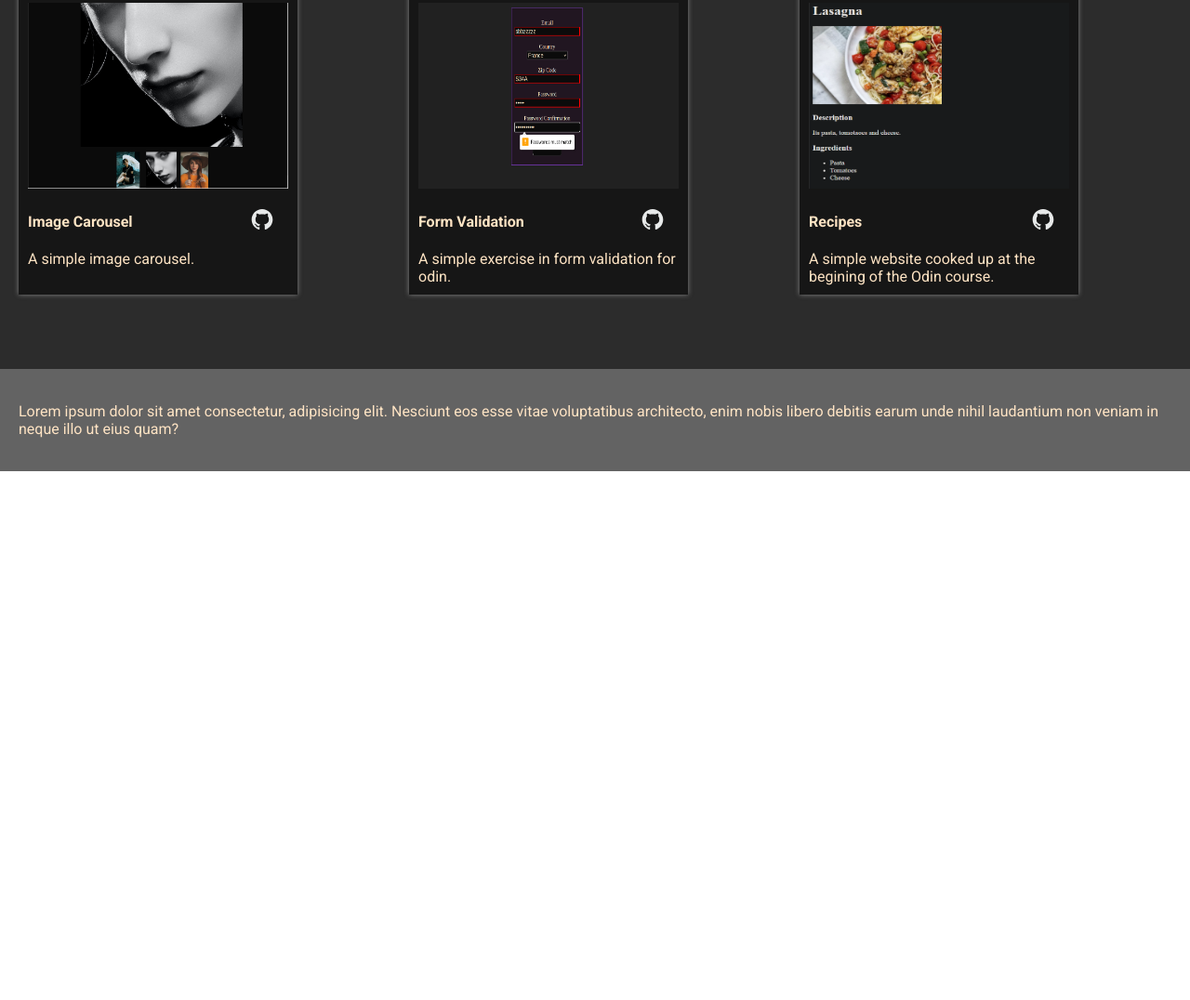
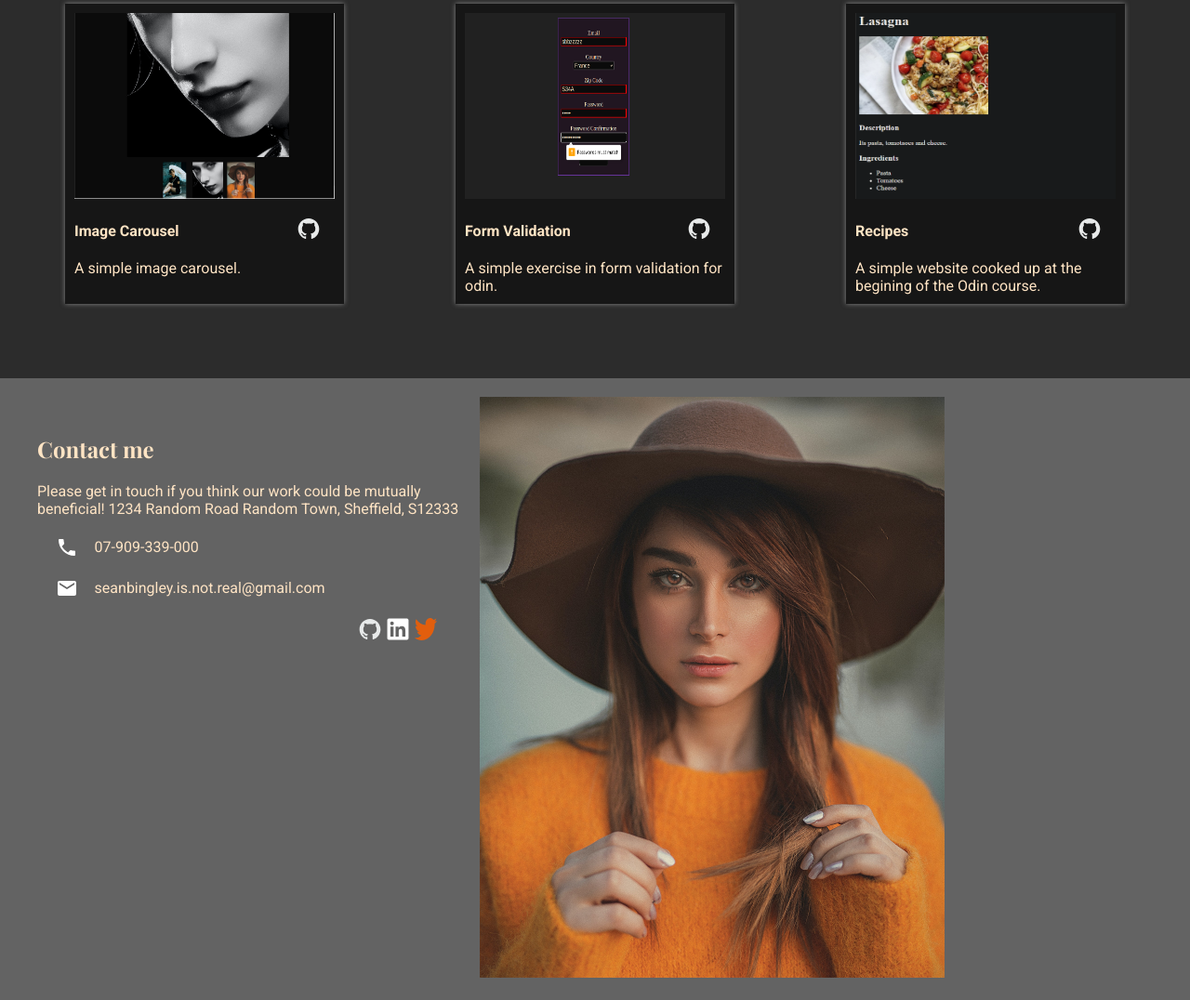
Before and after one commit to sbingley22/odin-profile-page, a plain HTML site: page index.html in a window 1280 px wide. Shown: the part 1025-2101 px from the top of the page at 93% size. Before the commit the page ends 1532 px from the top, so only its background shows below. Drawn offline with nearby package versions, Linux system fonts and the light colour scheme.

Commit message:
completed about section and responsive design for tablet and phone

```diff
--- a/index.html
+++ b/index.html
@@ -24,10 +24,10 @@
         <div class="about-me-container">
           <h1>About me</h1>
           <p>
-            Lorem ipsum, dolor sit amet consectetur adipisicing elit. Ab dolore
-            ad, debitis repellat eum ipsa similique nesciunt quisquam
-            exercitationem sit inventore quas facilis optio, voluptates voluptas
-            illum ipsam explicabo tenetur.
+            I am looking for work in the field of software developemnet using
+            languages / frameworks such as JS, React, Python. I have a Second
+            Class Upper in Games Software Development, and I have recently
+            completed the Odin Project.
           </p>
           <div class="icons-container">
             <a href="https://github.com/sbingley22">
@@ -215,11 +215,42 @@
         </div>
       </main>
       <footer class="contacts-container">
-        <p>
-          Lorem ipsum dolor sit amet consectetur, adipisicing elit. Nesciunt eos
-          esse vitae voluptatibus architecto, enim nobis libero debitis earum
-          unde nihil laudantium non veniam in neque illo ut eius quam?
-        </p>
+        <div class="contacts-details">
+          <h2>Contact me</h2>
+          <p>
+            Please get in touch if you think our work could be mutually
+            beneficial! 1234 Random Road Random Town, Sheffield, S12333
+          </p>
+          <div>
+            <img src="./assets/phone.svg" alt="Phone icon" class="icon" />
+            <span>07-909-339-000</span>
+          </div>
+          <div>
+            <img src="./assets/email.svg" alt="Email icon" class="icon" />
+            <span>seanbingley.is.not.real@gmail.com</span>
+          </div>
+          <div class="icon-container">
+            <a href="https://github.com/sbingley22"
+              ><img
+                src="./assets/github-original.svg"
+                alt="git hub link"
+                class="icon" /></a
+            ><a href=""
+              ><img
+                src="./assets/linkedin-plain.svg"
+                alt="linked in link"
+                class="icon" /></a
+            ><a href=""
+              ><img
+                src="./assets/twitter-original.svg"
+                alt="twitter link"
+                class="icon"
+            /></a>
+          </div>
+        </div>
+        <div class="contacts-image">
+          <img src="./assets/myProfilePic.jpg" alt="Pic of Sean Bingley" />
+        </div>
       </footer>
     </div>
     <script src="./main.js"></script>
--- a/style.css
+++ b/style.css
@@ -6,7 +6,7 @@
 html,
 body {
   background-color: rgb(44, 44, 44);
-  background: linear-gradient(160deg, rgb(99, 99, 99) 24%, rgb(44, 44, 44) 25%);
+  background: linear-gradient(170deg, rgb(99, 99, 99) 22%, rgb(44, 44, 44) 25%);
   font-family: "Roboto", sans-serif;
   padding: 0px;
   max-width: 1400px;
@@ -67,7 +67,7 @@ h3 {
 
 .icons-container {
   display: grid;
-  grid-template-columns: repeat(3, 50px);
+  grid-template-columns: repeat(3, 35px);
   justify-self: end;
   justify-items: end;
   align-items: end;
@@ -90,6 +90,7 @@ h3 {
   display: grid;
   grid-template-columns: repeat(auto-fill, minmax(300px, 1fr));
   gap: 20px;
+  justify-items: center;
 }
 
 .project-card {
@@ -125,4 +126,79 @@ h3 {
   margin-top: 80px;
   padding: 20px;
   background-color: rgb(99, 99, 99);
+  display: grid;
+  grid-template-columns: 2fr 3fr;
 }
+
+.contacts-details {
+  display: block;
+  margin: 20px;
+}
+
+main h2 {
+  text-align: left;
+  margin-bottom: 30px;
+}
+
+.contacts-details div {
+  margin: 20px;
+  display: grid;
+  grid-template-columns: 1fr 9fr;
+  align-items: center;
+}
+
+.contacts-details .icon-container {
+  display: grid;
+  grid-template-columns: repeat(3, 30px);
+  justify-content: end;
+  align-items: end;
+  margin-top: 20px;
+}
+
+.icon {
+  display: inline;
+  width: 24px;
+  filter: invert(1);
+}
+.icon.no-invert {
+  filter: invert(0);
+}
+
+.contacts-image img {
+  max-width: 500px;
+}
+
+/* Phone */
+@media (max-width: 768px) {
+  .about-container {
+    grid-template-columns: 1fr;
+  }
+
+  .profile-pic-container img {
+    max-width: 340px;
+  }
+
+  .contacts-container {
+    grid-template-columns: 1fr;
+  }
+
+  main h2 {
+    text-align: center;
+  }
+
+  .contacts-image img {
+    max-width: 300px;
+  }
+}
+
+/* Tablet */
+@media (max-width: 1024px) {
+  main h2 {
+    text-align: center !important;
+  }
+
+  .contacts-container {
+    grid-template-columns: 1fr;
+    justify-items: center;
+  }
+}
```
